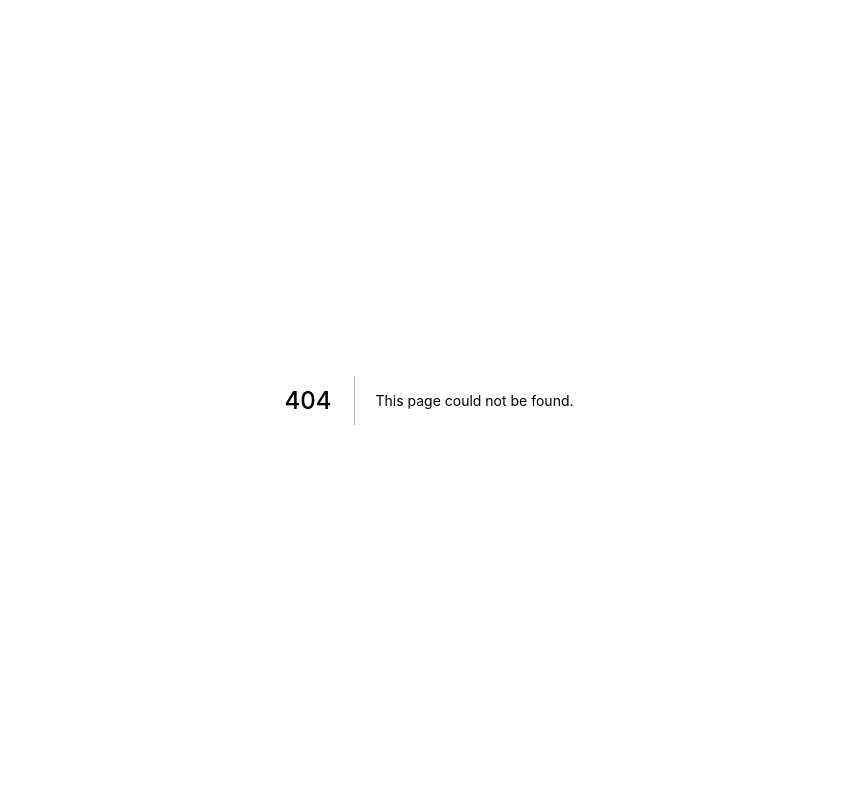
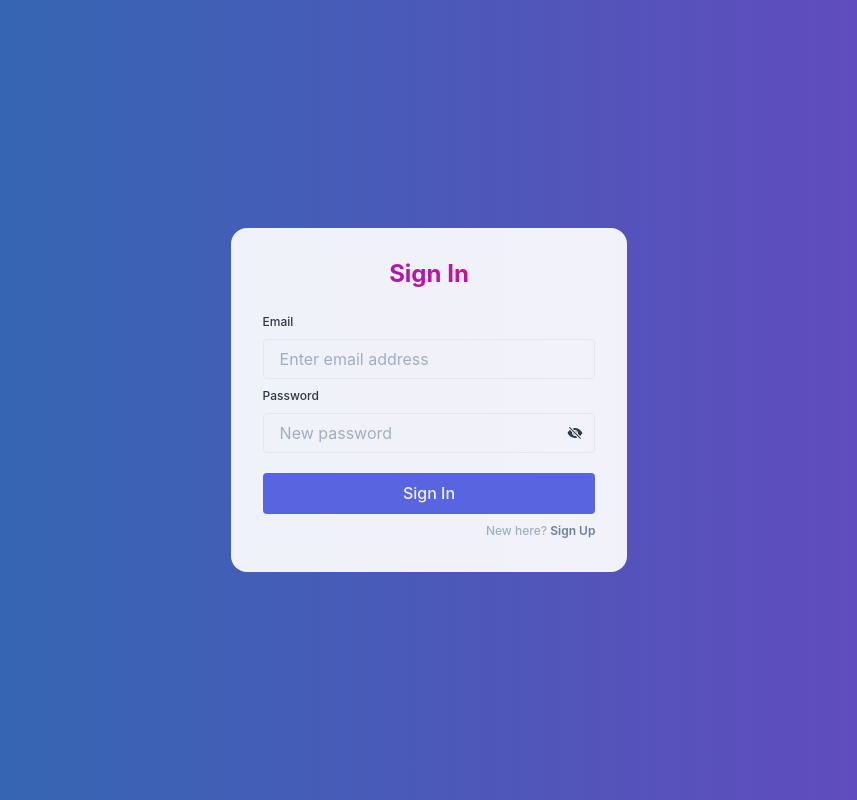
Before and after one commit to ore-craftman/devjobs, a Next.js app: page /auth/signin in a window 1280 px wide. Before the commit this address had no page. Shown: the whole page, without its empty margins (211-1068 px from the left). Built offline with nearby package versions, Linux system fonts and the light colour scheme.

Commit message:
app += Auth screen

```diff
--- /dev/null
+++ b/src/components/AuthWrapper.tsx
@@ -0,0 +1,71 @@
+import {
+  Box,
+  Container,
+  Heading,
+  Center,
+  Text,
+  Button,
+} from "@chakra-ui/react";
+import Link from "next/link";
+
+interface PropSchema {
+  children: JSX.Element[] | JSX.Element;
+  heading: string;
+  redirectText?: string;
+  redirectURL?: string;
+  redirectHolder?: string;
+}
+
+export const AuthWrapper = ({
+  children,
+  heading,
+  redirectText,
+  redirectURL,
+  redirectHolder,
+}: PropSchema) => {
+  return (
+    <Box h="100vh" bgGradient="linear(to-r, blue.600, purple.600)">
+      <Container maxWidth="container.lg" h="100%" color="gray.700">
+        <Center h="100%">
+          <Box
+            w={{ base: "100%", md: "50%", lg: "40%" }}
+            minHeight="30%"
+            bgColor="whiteAlpha.900"
+            borderRadius="2xl"
+            px={["1em", "2em"]}
+            py="2em"
+          >
+            <Heading
+              as="h2"
+              mb="1em"
+              textAlign="center"
+              fontSize={["xl", "2xl"]}
+              bgGradient="linear(to-r, #7928CA, #FF0080)"
+              bgClip="text"
+            >
+              {heading}
+            </Heading>
+            {children}
+
+            <Text
+              fontSize="xs"
+              color="gray.400"
+              textAlign="end"
+              mt="8px"
+              fontWeight="medium"
+            >
+              {redirectText + " "}
+              <Link href={redirectURL}>
+                <a>
+                  <Button size="xs" variant="link">
+                    {redirectHolder}
+                  </Button>
+                </a>
+              </Link>
+            </Text>
+          </Box>
+        </Center>
+      </Container>
+    </Box>
+  );
+};
--- a/src/components/Input/SimpleInput.tsx
+++ b/src/components/Input/SimpleInput.tsx
@@ -40,7 +40,7 @@ export const SimpleInput = ({
       </FormLabel>
       <InputGroup>
         <Input
-          size="md"
+          // size="md"
           id={label.split(" ").join("").toLowerCase()}
           type={showPassword ? "text" : type}
           value={value && value}
--- /dev/null
+++ b/src/components/LoginForm.tsx
@@ -0,0 +1,57 @@
+import { useState } from "react";
+import { SimpleInput } from "./Input/SimpleInput";
+import { Button } from "@chakra-ui/react";
+
+export const LoginForm = () => {
+  const [email, setEmail] = useState("");
+  const [password, setPassword] = useState("");
+  const [initLoader, setInitLoader] = useState(false);
+
+  const siginHandler = (e) => {
+    e.preventDefault();
+    setInitLoader(true);
+
+    // TODO: Store Data
+    setTimeout(() => {
+      console.table({ email, password });
+      setInitLoader(false);
+    }, 1000);
+  };
+
+  return (
+    <form onSubmit={siginHandler}>
+      <SimpleInput
+        label="Email"
+        holder="Enter email address"
+        type="email"
+        value={email}
+        stateHandler={setEmail}
+      />
+
+      <SimpleInput
+        label="Password"
+        holder="New password"
+        type="password"
+        value={password}
+        stateHandler={setPassword}
+      />
+
+      <Button
+        w="100%"
+        bgColor="bsBlue"
+        color="whiteAlpha.900"
+        fontSize="md"
+        mt="12px"
+        py="1.3em"
+        borderRadius="4px"
+        type="submit"
+        colorScheme="bsBlue"
+        isLoading={initLoader && true}
+        loadingText="Sign In..."
+        fontWeight="medium"
+      >
+        Sign In
+      </Button>
+    </form>
+  );
+};
--- /dev/null
+++ b/src/pages/auth/signin.tsx
@@ -0,0 +1,17 @@
+import { AuthWrapper } from "../../components/AuthWrapper";
+import { LoginForm } from "../../components/LoginForm";
+
+const SignIn = () => {
+  return (
+    <AuthWrapper
+      heading="Sign In"
+      redirectText="New here?"
+      redirectHolder="Sign Up"
+      redirectURL="/auth/signup"
+    >
+      <LoginForm />
+    </AuthWrapper>
+  );
+};
+
+export default SignIn;
```
Also changed, not shown: src/components/CompanyForm.tsx (added, +79 -0 lines), src/pages/auth/signup.tsx (+10 -34 lines).
